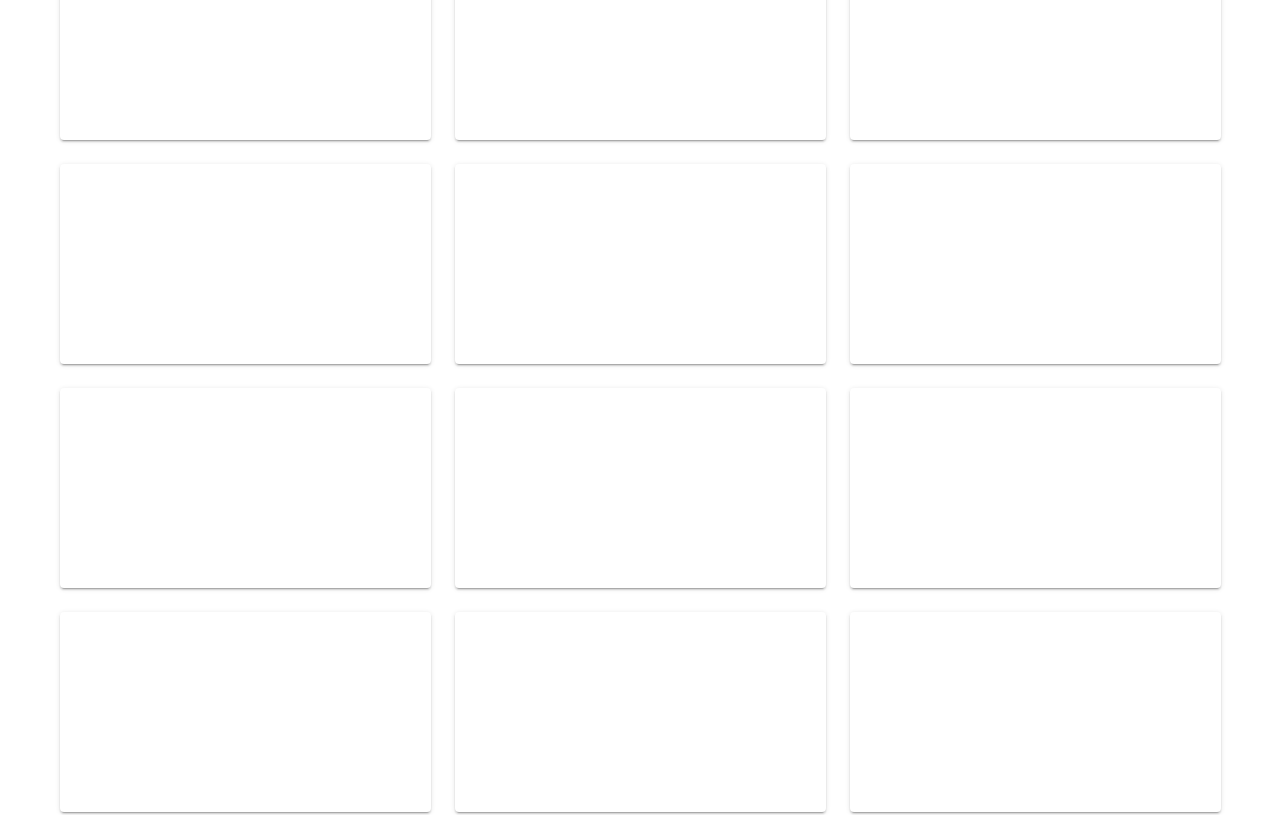
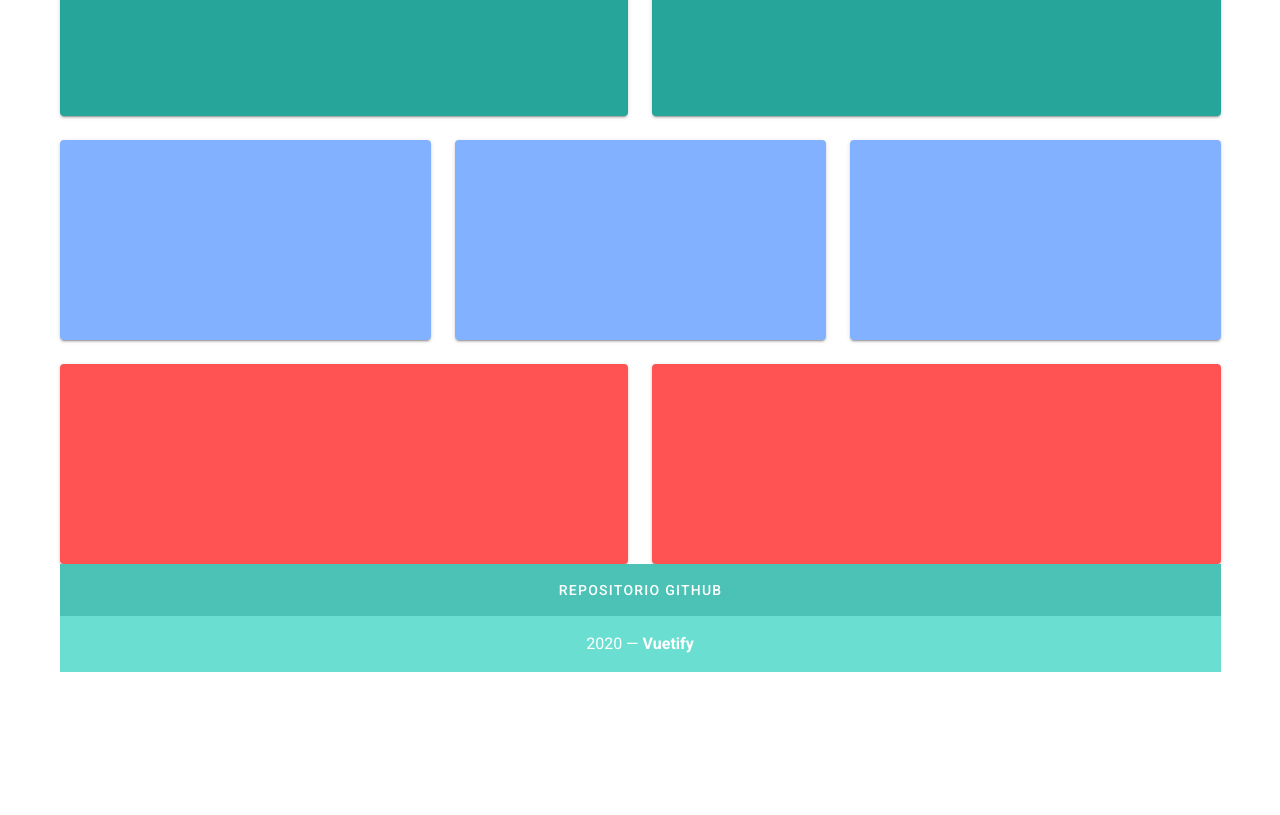
Before and after one commit to lmanaya/proyecto-final, a Vue app: page / in a window 1280 px wide. Shown: the part 360-1175 px from the top of the page. After the commit the page ends 1044 px from the top, so only its background shows below. Built offline with nearby package versions, Linux system fonts and the light colour scheme.

Commit message:
arreglo en la tabla de articulos

```diff
--- a/src/components/TheLandingPage.vue
+++ b/src/components/TheLandingPage.vue
@@ -1,15 +1,7 @@
 <template>
   <v-app id="inspire">
-    <v-app-bar
-      app
-      color="white"
-      flat
-    >
-      <v-tabs
-        centered
-        class="ml-n9"
-        color="grey darken-1"
-      >
+    <v-app-bar app color="white">
+      <v-tabs centered class="ml-n9" color="grey darken-1">
         <v-tab
           v-for="([title, ruta], i) in links"
           :key="i"
@@ -29,15 +21,49 @@
 
     <v-main>
       <v-container>
+        <v-card height="200" color="error"></v-card>
         <v-row>
-          <v-col
-            v-for="n in 24"
-            :key="n"
-            cols="4"
-          >
-            <v-card height="200"></v-card>
+          <v-col v-for="n in 2" :key="n" cols="6">
+            <v-card height="200" color="primary"></v-card>
           </v-col>
         </v-row>
+        <v-row>
+          <v-col v-for="n in 3" :key="n" cols="4">
+            <v-card height="200" color="accent"></v-card>
+          </v-col>
+        </v-row>
+        <v-row>
+          <v-col v-for="n in 2" :key="n" cols="6">
+            <v-card height="200" color="error"></v-card>
+          </v-col>
+        </v-row>
+        <v-footer
+      color="primary lighten-1"
+      padless
+    >
+      <v-row
+        justify="center"
+        no-gutters
+      >
+        <v-btn
+          v-for="link in linksFooter"
+          :key="link"
+          color="white"
+          text
+          rounded
+          class="my-2"
+          href="https://github.com/lmanaya"
+        >
+          {{ link }}
+        </v-btn>
+        <v-col
+          class="primary lighten-2 py-4 text-center white--text"
+          cols="12"
+        >
+          {{ new Date().getFullYear() }} — <strong>Vuetify</strong>
+        </v-col>
+      </v-row>
+    </v-footer>
       </v-container>
     </v-main>
   </v-app>
@@ -50,6 +76,9 @@
       ["Inicio", "Inicio"],
       ["Login", "Login"],
     ],
+    linksFooter: [
+      'Repositorio GitHub',
+    ],
   }),
-  }
+};
 </script>
--- a/src/components/autenticado/TableArticulos.vue
+++ b/src/components/autenticado/TableArticulos.vue
@@ -55,16 +55,16 @@
                             label="Descripción"
                           ></v-textarea>
                         </v-row>
-                      <!-- <v-row rows="12" sm="6" md="4">
+                        <v-row rows="12" sm="6" md="4">
                           <v-select
-                          v-model="categoriaId"
+                            v-model="categoria"
                             :items="categorias"
-                          label="Categoría"
+                            label="Categoria"
                             item-text="nombre"
-                          item-value="nombre"
+                            item-value="id"
                             return-object
                           ></v-select>
-                      </v-row> -->
+                        </v-row>
                       </v-col>
                     </v-container>
                   </v-card-text>
@@ -139,11 +139,11 @@ export default {
       { text: "Código", value: "codigo" },
       { text: "Nombre", value: "nombre" },
       { text: "Descripción", value: "descripcion" },
-      // { text: "Categoría", value: "categoriaId" },
+      { text: "Categoría", value: "categoria.nombre" },
       { text: "Estado", value: "estado" },
       { text: "Actions", value: "actions", sortable: false },
     ],
-    categoriaId: 0,
+    categoria: "",
     categorias: [],
     articulos: [],
     editedIndex: -1,
@@ -152,7 +152,10 @@ export default {
       codigo: "",
       nombre: "",
       descripcion: "",
-      // categoriaId: 0,
+      categoria: {
+        id: 0,
+        nombre: "",
+      },
       estado: 0,
     },
     defaultItem: {
@@ -160,7 +163,10 @@ export default {
       codigo: "",
       nombre: "",
       descripcion: "",
-      // categoriaId: 0,
+      categoria: {
+        id: 0,
+        nombre: "",
+      },
       estado: 0,
     },
   }),
@@ -200,7 +206,11 @@ export default {
 
     listCategorias() {
       axios
-        .get("http://localhost:3000/api/categoria/list")
+        .get("http://localhost:3000/api/categoria/list", {
+          headers: {
+            token: this.$store.state.token,
+          },
+        })
         .then((response) => {
           this.categorias = response.data;
         })
@@ -211,7 +221,7 @@ export default {
 
     editItem(item) {
       this.editedIndex = item.id;
-      // this.categoriaId = item? item.categoriaId : 0;
+      this.categoria = item? item.categoria : '';
       this.editedItem = Object.assign({}, item);
       this.dialog = true;
     },
@@ -226,13 +236,17 @@ export default {
       if (this.editedItem.estado === 1) {
         //deactivate
         axios
-          .put("http://localhost:3000/api/articulo/deactivate", {
+          .put(
+            "http://localhost:3000/api/articulo/deactivate",
+            {
               id: this.editedItem.id,
             },
             {
               headers: {
-            token: this.$store.state.token
-          }})
+                token: this.$store.state.token,
+              },
+            }
+          )
           .then((response) => {
             this.list();
           })
@@ -242,13 +256,17 @@ export default {
       } else {
         //activate
         axios
-          .put("http://localhost:3000/api/articulo/activate", {
+          .put(
+            "http://localhost:3000/api/articulo/activate",
+            {
               id: this.editedItem.id,
             },
             {
               headers: {
-            token: this.$store.state.token
-          }})
+                token: this.$store.state.token,
+              },
+            }
+          )
           .then((response) => {
             this.list();
           })
@@ -263,6 +281,7 @@ export default {
       this.dialog = false;
       this.$nextTick(() => {
         this.editedItem = Object.assign({}, this.defaultItem);
+        this.categoria = "";
         this.editedIndex = -1;
       });
     },
@@ -279,17 +298,21 @@ export default {
       if (this.editedIndex > -1) {
         //put
         axios
-          .put("http://localhost:3000/api/articulo/update", {
+          .put(
+            "http://localhost:3000/api/articulo/update",
+            {
               id: this.editedItem.id,
               codigo: this.editedItem.codigo,
               nombre: this.editedItem.nombre,
               descripcion: this.editedItem.descripcion,
-            categoriaId: this.editedItem.categoriaId,
+              categoriaId: this.categoria.id,
             },
             {
               headers: {
-            token: this.$store.state.token
-          }})
+                token: this.$store.state.token,
+              },
+            }
+          )
           .then((response) => {
             this.list();
           })
@@ -303,7 +326,7 @@ export default {
             codigo: this.editedItem.codigo,
             nombre: this.editedItem.nombre,
             descripcion: this.editedItem.descripcion,
-            categoriaId: this.editedItem.categoriaId,
+            categoriaId: this.editItem.id,
           })
           .then((response) => {
             this.list();
--- a/src/plugins/vuetify.js
+++ b/src/plugins/vuetify.js
@@ -11,8 +11,8 @@ export default new Vuetify({
       },
     themes: {
       light: {
-        primary: '#ee44aa',
-        secondary: '#424242',
+        primary: '#26A69A',
+        secondary: '#2196F3',
         accent: '#82B1FF',
         error: '#FF5252',
         info: '#2196F3',
--- a/src/views/Autenticado.vue
+++ b/src/views/Autenticado.vue
@@ -1,9 +1,9 @@
 <template>
   <v-app id="inspire">
-    <v-app-bar app>
+    <v-app-bar app color="white">
       <v-app-bar-nav-icon @click="drawer = !drawer"></v-app-bar-nav-icon>
       <v-container d-flex justify-end>
-        <v-btn color="success" class="mr-4" @click="logOut" height="40">
+        <v-btn color="secondary" class="mr-4" @click="logOut" height="40">
           Salir
         </v-btn>
       </v-container>
@@ -79,7 +79,7 @@
       </div>
     </v-navigation-drawer>
 
-    <v-main class="grey lighten-2">
+    <v-main class="white">
       <router-view />
     </v-main>
   </v-app>
```
Lines whose indentation alone changed are shown as unchanged.
